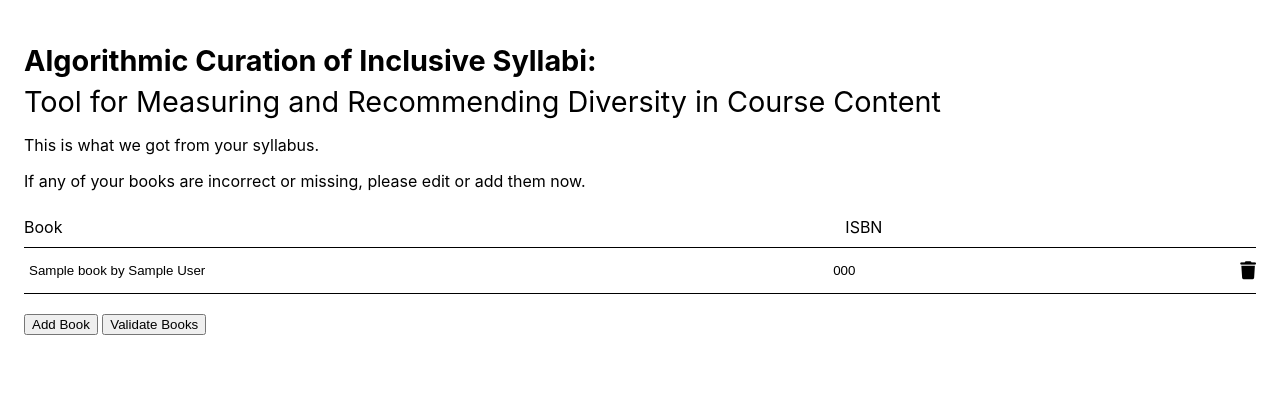
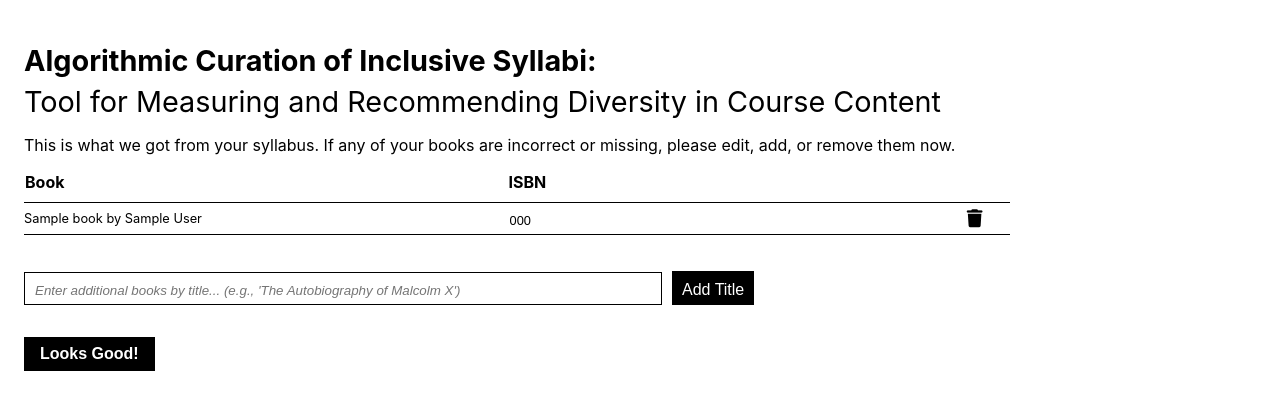
Before and after one commit to mark-ayiah/CPSC-464-Inclusive-Syllabi, a Flask app: template interface/templates/validate.html in a window 1280 px wide. Shown: the top 410 px of the page. Run offline with Flask 3, Linux system fonts and the light colour scheme; the template is opened without the code that fills it: most values are stand-ins (such as "Sample title", 1, 10 or a date in 2020).

Commit message:
working routes for add book, edit book

```diff
--- a/interface/app.py
+++ b/interface/app.py
@@ -1,9 +1,11 @@
-from flask import Flask, render_template, request, redirect, url_for
+from flask import Flask, render_template, request, redirect, url_for, session
 import requests
 import os
 from docx import Document
 
 app = Flask(__name__)
+app.secret_key = 'supersecretkey'
+
 
 UPLOAD_FOLDER = './uploads'
 app.config['UPLOAD_FOLDER'] = UPLOAD_FOLDER
@@ -16,26 +18,62 @@ def index():
     return render_template('index.html')
 
 # Route to handle PDF upload and parsing
-@app.route('/validate', methods=['POST'])
-def submit():
-    file = request.files['file']
-    category = request.form.get('categories')
+@app.route('/validate', methods=['POST', 'GET'])
+def validate():
 
-    if file and category:
+    session['books'] = [{'title': 'The Great Gatsby', 'author': 'F. Scott Fitzgerald', 'isbn': '9780743273565'},
+                   {'title': 'To Kill a Mockingbird', 'author': 'Harper Lee', 'isbn': '9780061120084'},
+                   {'title': '1984', 'author': 'George Orwell', 'isbn': '9780451524935'}]
 
-        filepath = os.path.join(app.config['UPLOAD_FOLDER'], file.filename)
-        file.save(filepath)
+    return render_template('validate.html', books=session['books'])
+    # file = request.files['file']
+    # category = request.form.get('categories')
 
-        # Extract text from the uploaded Word document
-        text = extract_text_from_docx(filepath)
+    # if file and category:
+
+    #     filepath = os.path.join(app.config['UPLOAD_FOLDER'], file.filename)
+    #     file.save(filepath)
+
+    #     # Extract text from the uploaded Word document
+    #     text = extract_text_from_docx(filepath)
 
 
-        # Find books using the OpenLibrary API
-        books = find_books_in_pdf(text)
+    #     # Find books using the OpenLibrary API
+    #     books = find_books_in_pdf(text)
 
 
-        # Render the template with the list of books
-        return render_template('validate.html', books=books)
+    #     # Render the template with the list of books
+    #     return render_template('validate.html', books=books)
+
+@app.route('/edit-book', methods=['POST'])
+def edit_book():
+    updated_isbns = request.form.getlist('isbns')
+
+    session['books'] = []
+
+    for isbn in updated_isbns:
+        title, author, isbn = search_book_by_isbn(isbn)
+        if title:
+            session['books'].append({'title': title, 'author': author, 'isbn': isbn})
+
+    return render_template('validate.html', books=session['books'])
+
+@app.route('/add-book', methods=['POST'])
+def add_book():
+    new_title = request.form.get('new-title')
+    if new_title:
+        title, author, isbn = search_book(new_title)
+        if title:
+            session['books'].append({'title': title, 'author': author, 'isbn': isbn})
+    return render_template('validate.html', books=session['books'])
+
+
+@app.route('/results', methods=['POST'])
+def results(isbns):
+    diversity = calc_diversity(isbns)
+    suggestions = get_suggestions(isbns)
+    return render_template('results.html', diversity=diversity, suggestions=suggestions)
+
 
 # Function to extract text from a PDF file
 def extract_text_from_docx(filepath):
@@ -60,6 +98,23 @@ def search_book(line):
             return title, author, isbn
     return None, None, None
 
+def search_book_by_isbn(isbn):
+    url = f"https://openlibrary.org/api/books?bibkeys=ISBN:{isbn}&format=json&jscmd=data"
+
+    response = requests.get(url)
+
+    if response.status_code == 200:
+        data = response.json()
+        book = data.get(f"ISBN:{isbn}")
+        if book:
+            title = book['title']
+            author = book['authors'][0]['name']
+
+        # title = book['title']
+        # author = book['author_name'][0]
+            return title, author, isbn
+    return None, None, None
+
 # Function to find books in the parsed Word Doc
 def find_books_in_pdf(text):
     book_list = []
@@ -70,12 +125,6 @@ def find_books_in_pdf(text):
             book_list.append({'title': title, 'author': author, 'isbn': isbn})
     return book_list
 
-@app.route('/results', methods=['POST'])
-def results(isbns):
-    diversity = calc_diversity(isbns)
-    suggestions = get_suggestions(isbns)
-    return render_template('results.html', diversity=diversity, suggestions=suggestions)
-
 def calc_diversity(isbns):
     return 0.349
 
--- a/interface/static/styles.css
+++ b/interface/static/styles.css
@@ -63,7 +63,7 @@ p {
     background-color: #f0f0f0;
 }
 
-.submit-button {
+.submit-button, .add-title-btn {
     display: block;
     font-size: 1em;
     font-weight: bold;
@@ -71,7 +71,7 @@ p {
     color: white;
     border: 0;
     margin: 1em 0;
-    padding: 0.2em 1em;
+    padding: 0.5em 1em;
 }
 
 .validation-error {
@@ -96,35 +96,86 @@ p {
 /* VALIDATE */
 
 table {
-    width: 100%;
+    width: 80%;
     border-collapse: collapse;
 }
-th {
+
+thead th {
+    border-bottom: 1px solid black;
+    padding-bottom: 10px;
     text-align: left;
 }
-.book-row, .header-row {
+
+tbody td {
+    padding: 5px 0; /* Add padding for spacing */
+    border-bottom: 1px solid black;
+}
+
+tbody td input {
+    border: none; /* Remove borders on inputs */
+    background: none; /* Transparent background */
+    width: 100%; /* Make inputs full width */
+}
+
+.add-book-row {
     display: flex;
     align-items: center;
+    margin-top: 20px;
+}
+
+.new-title-input {
+    width: 50%;
+    padding: 10px 10px 6px;
+    font-style: italic;
+    border: 1px solid black;
+    margin-right: 10px;
+}
+
+.add-title-btn {
+    font-weight: normal;
+    padding: 10px 10px 6px;
+}
+
+.book, .isbn {
+    font-size: 0.8em;
+}
+
+
+/* OLD */
+
+/*
+.book-row {
+    display: flex;
+    justify-content: space-between;
     padding: 10px 0;
+    margin-right: 10px;
     border-bottom: 1px solid black;
+    padding: 5px;
+    align-items: center;
 }
 .book-row input[type="text"] {
-    padding: 5px;
-    margin-right: 10px;
-    border: none;
+    /* padding: 5px; */
+    /* margin-right: 10px; */
+    /* border: none;
+    padding: 0;
+} */
+
+
+
+
+/* .title-input, .title-header {
+    flex: 2;
 }
-.title-input, .header-title {
-    flex: 2; /* Title takes more space */
-}
-.isbn-input, .header-isbn {
-    flex: 1; /* ISBN takes less space */
-}
+.isbn-input, .isbn-header {
+    flex: 1;
+} */
 .delete-btn {
-    color: black; /* Red color for the X */
+    color: black;
     cursor: pointer;
     font-size: 18px;
     font-weight: bold;
-    margin-left: auto; /* Push X to the right */
+    margin-left: auto;
+    background-color: none;
 }
 .delete-btn:hover {
     color: grey; /* Darker red when hovering over the X */
--- a/interface/templates/validate.html
+++ b/interface/templates/validate.html
@@ -1,46 +1,67 @@
 <!DOCTYPE html>
 <html lang="en">
 	<head>
-    <meta charset="UTF-8">
-    <meta name="viewport" content="width=device-width, initial-scale=1.0">
+		<meta charset="UTF-8" />
+		<meta name="viewport" content="width=device-width, initial-scale=1.0" />
 		<title>Book Results</title>
-    <link rel="stylesheet" href="../static/styles.css">
-    <link rel="stylesheet" href="https://cdnjs.cloudflare.com/ajax/libs/font-awesome/6.0.0-beta3/css/all.min.css"> <!-- Link to FontAwesome for the trash icon -->
-
-
+		<link rel="stylesheet" href="../static/styles.css" />
+		<link rel="stylesheet" href="https://cdnjs.cloudflare.com/ajax/libs/font-awesome/6.0.0-beta3/css/all.min.css" />
+		<!-- Link to FontAwesome for the trash icon -->
 	</head>
 	<body>
 		<h1 class="title">Algorithmic Curation of Inclusive Syllabi:</h1>
 		<h2 class="subtitle">Tool for Measuring and Recommending Diversity in Course Content</h2>
 
-    <p>This is what we got from your syllabus.</p>
-    <p>If any of your books are incorrect or missing, please edit or add them now.</p>
+		<p>This is what we got from your syllabus. If any of your books are incorrect or missing, please edit, add, or remove them now.</p>
 
-    <div class="header-row">
-        <div class="header-title">Book</div>
-        <div class="header-isbn">ISBN</div>
+		<form action="/edit-book" method="POST">
+			<table class="book-table">
+				<thead>
+					<tr>
+						<th>Book</th>
+						<th>ISBN</th>
+						<th></th>
+					</tr>
+				</thead>
+				<tbody>
+					{% for book in books %}
+					<tr class="book-row">
+						<td class="book">{{ book.title }} by {{ book.author }}</td>
+						<td class="isbn-cell"><input type="text" class="isbn" name="isbns" value="{{ book.isbn }}"/></td>
+						<td>
+							<span class="delete-btn" onclick="deleteRow(this)"><i class="fas fa-trash"></i></span>
+						</td>
+					</tr>
+					{% endfor %}
+				</tbody>
+			</table>
+            <button type="submit" style="display:none"></button>
+        </form>
+        <form action="/add-book" method="POST">
+            <div class="add-book-row">
+                <input type="text" class="new-title-input" name="new-title" placeholder="Enter additional books by title... (e.g., 'The Autobiography of Malcolm X')" />
+                <button type="button" class="add-title-btn" onclick="addTitle()">Add Title</button>
             </div>
+		</form>
 
         <form action="/results" method="POST">
-        <div id="books-list">
-            {% for book in books %}
-            <div class="book-row">
-                <input type="text" class="title-input" name="titles" value="{{ book.title }} by {{ book.author }}">
-                <input type="text" class="isbn-input" name="isbns" value="{{ book.isbn }}">
-                <span class="delete-btn" onclick="deleteRow(this)"><i class="fas fa-trash"></i></span>
-            </div>
-            {% endfor %}
-        </div>
+            <button class="submit-button" type="submit">Looks Good!</button>
+        </form>
+		<!-- <div class="book-table">
+
+
+			<form action="/results" method="POST">
 				<button type="button" class="add-row-btn" onclick="addRow()">Add Book</button>
-        <button type="submit">Validate Books</button>
+
 			</form>
+		</div> -->
 
 		<script>
 			// Function to add a new row
 			function addRow() {
-            const bookList = document.getElementById('books-list');
-            const newRow = document.createElement('div');
-            newRow.className = 'row';
+				const bookList = document.getElementById("books-list");
+				const newRow = document.createElement("div");
+				newRow.className = "row";
 
 				newRow.innerHTML = `
                 <input type="text" class="title-input" name="titles" placeholder="Enter book title">
@@ -53,7 +74,7 @@
 
 			// Function to delete a row
 			function deleteRow(element) {
-            element.parentElement.remove();  // Remove the parent row (div)
+				element.parentElement.remove(); // Remove the parent row (div)
 			}
 		</script>
 	</body>
```
Lines whose indentation alone changed are shown as unchanged.
